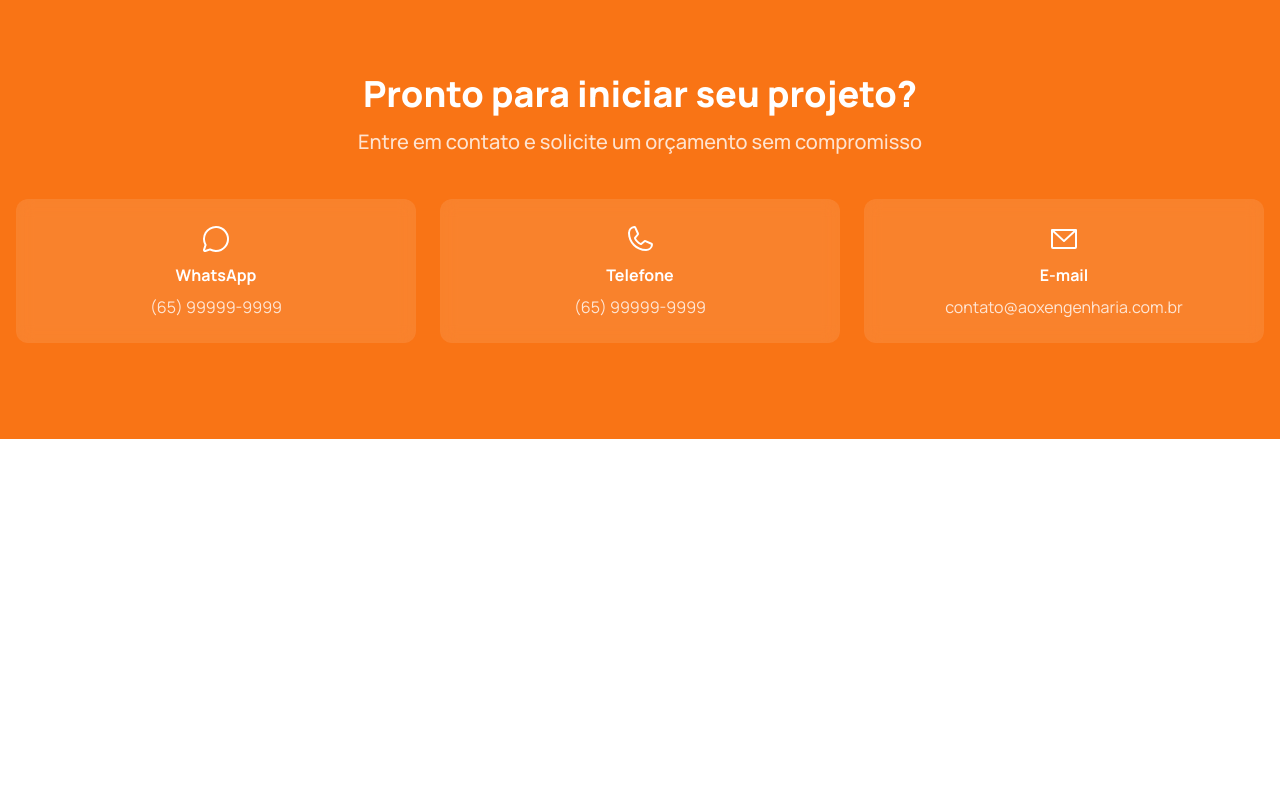
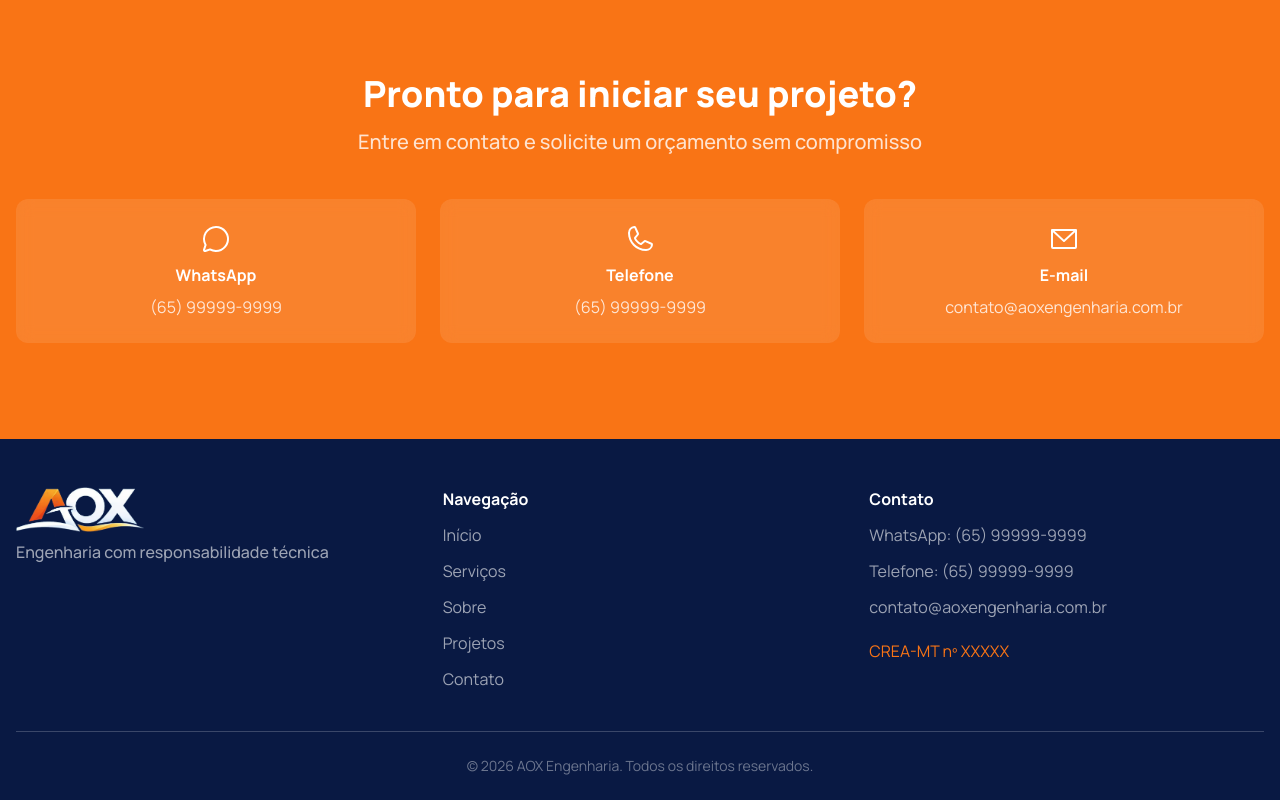
Before and after one commit to levyprado/aox-engenharia, a Next.js app: page / in a window 1280 px wide. Shown: the part 3599-4399 px from the top of the page. Before the commit the page ends 4038 px from the top, so only its background shows below. Built offline with nearby package versions, Linux system fonts and the light colour scheme.

Commit message:
feat: integrate footer into home page

```diff
--- a/src/app/page.tsx
+++ b/src/app/page.tsx
@@ -1,3 +1,4 @@
+import Footer from '@/components/layout/footer'
 import Header from '@/components/layout/header'
 import About from '@/components/sections/about'
 import Contact from '@/components/sections/contact'
@@ -18,7 +19,7 @@ export default function HomePage() {
         <Steps />
         <Contact id='contato' />
       </main>
-      <footer></footer>
+      <Footer />
     </>
   )
 }
```
